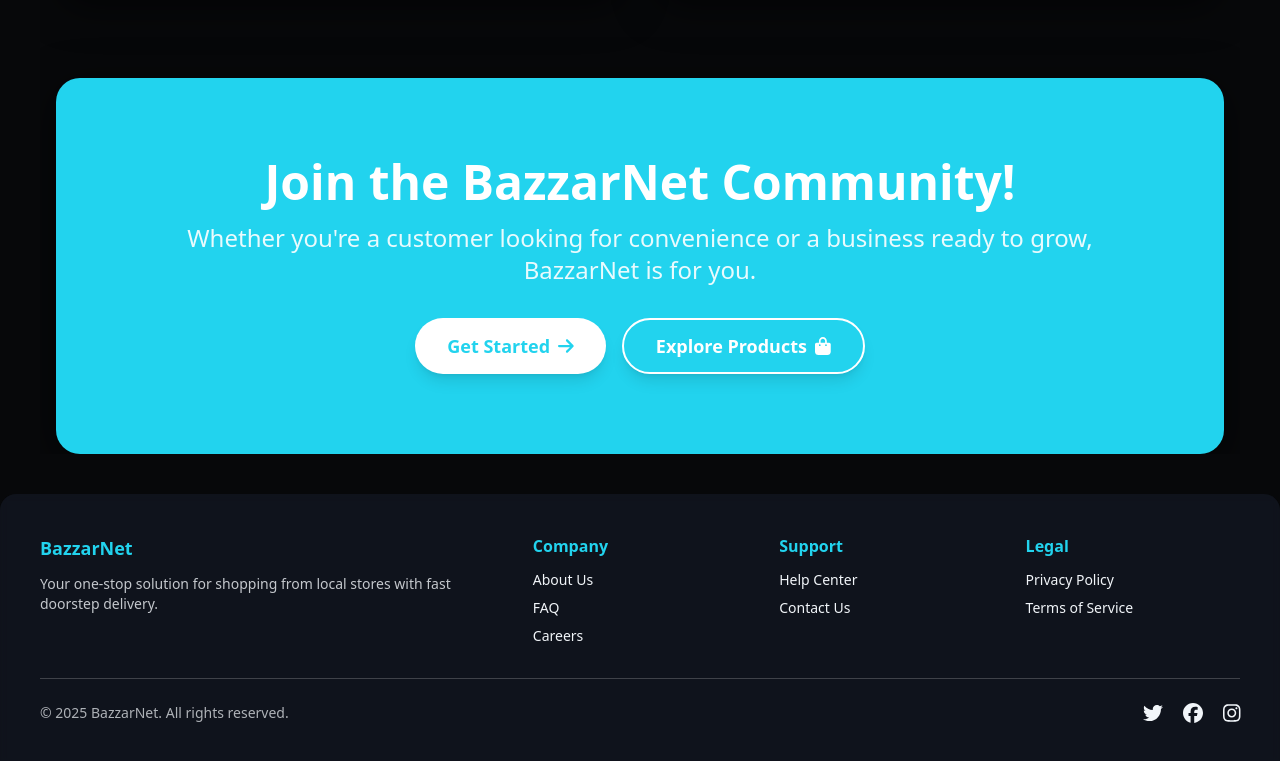
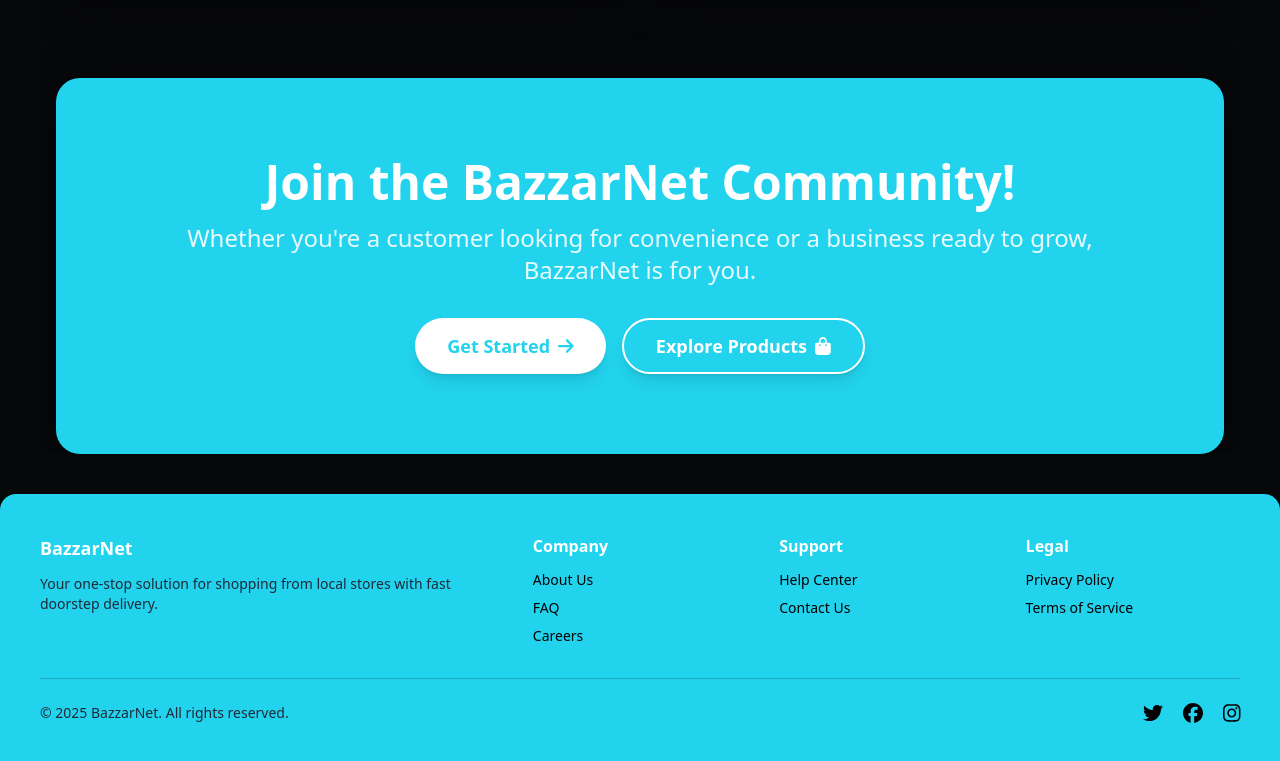
Before and after one commit to codecay7/BazzarNet-DIST, a React (Vite) app: page / in a window 1280 px wide. Shown: the part 2347-3108 px from the top of the page. Built offline with nearby package versions, Linux system fonts and the light colour scheme; no server answers.

Commit message:
[dyad] Updated the footer's background and text colors for better contrast and consistency with the accent color. - wrote 1 file(s)

```diff
--- a/src/components/Footer.jsx
+++ b/src/components/Footer.jsx
@@ -11,35 +11,35 @@ const Footer = () => {
   };
 
   return (
-    <footer className="bg-[var(--card-bg)] backdrop-blur-[5px] p-10 rounded-t-2xl w-full text-[var(--text)] mt-auto" aria-label="Footer Navigation">
+    <footer className="bg-[var(--accent)] p-10 rounded-t-2xl w-full text-black mt-auto" aria-label="Footer Navigation">
       <div className="container mx-auto grid grid-cols-2 md:grid-cols-5 gap-8">
         <div className="col-span-2 md:col-span-2">
-          <h4 className="text-lg font-bold text-[var(--accent)] mb-3">BazzarNet</h4>
-          <p className="text-sm opacity-80">Your one-stop solution for shopping from local stores with fast doorstep delivery.</p>
+          <h4 className="text-lg font-bold text-white mb-3">BazzarNet</h4>
+          <p className="text-sm text-gray-800">Your one-stop solution for shopping from local stores with fast doorstep delivery.</p>
         </div>
         <div>
-          <h4 className="font-semibold mb-3 text-[var(--accent)]">Company</h4>
-          <Link to="/about" className="block hover:text-[var(--accent)] text-sm mb-2" aria-label="About Us page">About Us</Link>
-          <Link to="/faq" className="block hover:text-[var(--accent)] text-sm mb-2" aria-label="Frequently Asked Questions page">FAQ</Link>
-          <a href="#" onClick={handleExternalClick} className="block hover:text-[var(--accent)] text-sm" aria-label="Careers (demo link)">Careers</a>
+          <h4 className="font-semibold mb-3 text-white">Company</h4>
+          <Link to="/about" className="block hover:text-gray-100 text-sm mb-2" aria-label="About Us page">About Us</Link>
+          <Link to="/faq" className="block hover:text-gray-100 text-sm mb-2" aria-label="Frequently Asked Questions page">FAQ</Link>
+          <a href="#" onClick={handleExternalClick} className="block hover:text-gray-100 text-sm" aria-label="Careers (demo link)">Careers</a>
         </div>
         <div>
-          <h4 className="font-semibold mb-3 text-[var(--accent)]">Support</h4>
-          <a href="#" onClick={handleExternalClick} className="block hover:text-[var(--accent)] text-sm mb-2" aria-label="Help Center (demo link)">Help Center</a>
-          <a href="#" onClick={handleExternalClick} className="block hover:text-[var(--accent)] text-sm" aria-label="Contact Us (demo link)">Contact Us</a>
+          <h4 className="font-semibold mb-3 text-white">Support</h4>
+          <a href="#" onClick={handleExternalClick} className="block hover:text-gray-100 text-sm mb-2" aria-label="Help Center (demo link)">Help Center</a>
+          <a href="#" onClick={handleExternalClick} className="block hover:text-gray-100 text-sm" aria-label="Contact Us (demo link)">Contact Us</a>
         </div>
         <div>
-          <h4 className="font-semibold mb-3 text-[var(--accent)]">Legal</h4>
-          <a href="#" onClick={handleExternalClick} className="block hover:text-[var(--accent)] text-sm mb-2" aria-label="Privacy Policy (demo link)">Privacy Policy</a>
-          <a href="#" onClick={handleExternalClick} className="block hover:text-[var(--accent)] text-sm" aria-label="Terms of Service (demo link)">Terms of Service</a>
+          <h4 className="font-semibold mb-3 text-white">Legal</h4>
+          <a href="#" onClick={handleExternalClick} className="block hover:text-gray-100 text-sm mb-2" aria-label="Privacy Policy (demo link)">Privacy Policy</a>
+          <a href="#" onClick={handleExternalClick} className="block hover:text-gray-100 text-sm" aria-label="Terms of Service (demo link)">Terms of Service</a>
         </div>
       </div>
-      <div className="container mx-auto mt-8 pt-5 border-t border-white/20 flex flex-col sm:flex-row justify-between items-center">
-        <p className="text-sm opacity-70 mb-4 sm:mb-0">© 2025 BazzarNet. All rights reserved.</p>
+      <div className="container mx-auto mt-8 pt-5 border-t border-black/20 flex flex-col sm:flex-row justify-between items-center">
+        <p className="text-sm text-gray-800 mb-4 sm:mb-0">© 2025 BazzarNet. All rights reserved.</p>
         <div className="flex gap-5">
-          <a href="#" onClick={handleExternalClick} className="text-xl hover:text-[var(--accent)] transition-transform hover:scale-110" aria-label="Twitter (demo link)"><FontAwesomeIcon icon={faTwitter} aria-hidden="true" /></a>
-          <a href="#" onClick={handleExternalClick} className="text-xl hover:text-[var(--accent)] transition-transform hover:scale-110" aria-label="Facebook (demo link)"><FontAwesomeIcon icon={faFacebook} aria-hidden="true" /></a>
-          <a href="#" onClick={handleExternalClick} className="text-xl hover:text-[var(--accent)] transition-transform hover:scale-110" aria-label="Instagram (demo link)"><FontAwesomeIcon icon={faInstagram} aria-hidden="true" /></a>
+          <a href="#" onClick={handleExternalClick} className="text-xl hover:text-gray-100 transition-transform hover:scale-110" aria-label="Twitter (demo link)"><FontAwesomeIcon icon={faTwitter} aria-hidden="true" /></a>
+          <a href="#" onClick={handleExternalClick} className="text-xl hover:text-gray-100 transition-transform hover:scale-110" aria-label="Facebook (demo link)"><FontAwesomeIcon icon={faFacebook} aria-hidden="true" /></a>
+          <a href="#" onClick={handleExternalClick} className="text-xl hover:text-gray-100 transition-transform hover:scale-110" aria-label="Instagram (demo link)"><FontAwesomeIcon icon={faInstagram} aria-hidden="true" /></a>
         </div>
       </div>
     </footer>
```
